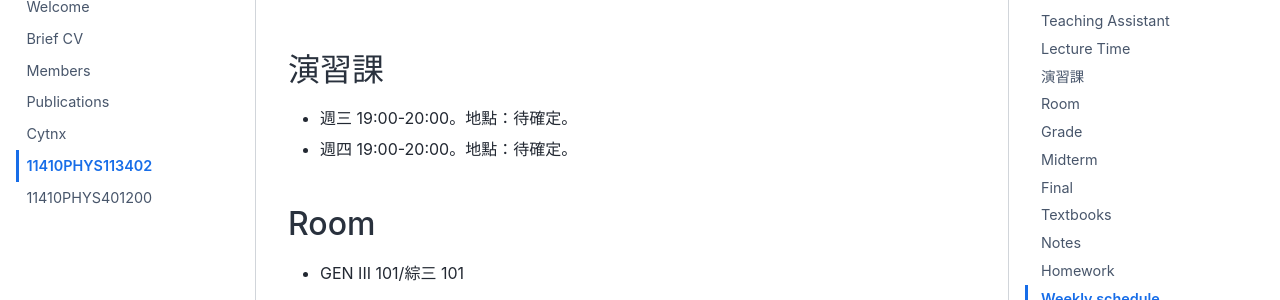
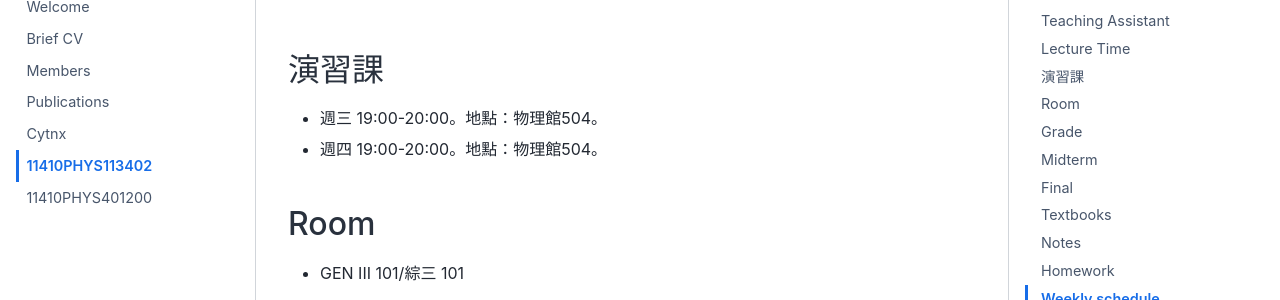
Before and after one commit to pcchen/pcchen.github.io, a Jupyter Book: the page built from teaching/11410PHYS113402.md, in a window 1280 px wide and 900 px high, scrolled down 547 px. Shown: the part 152-452 px from the top of the window. Built offline with Jupyter Book 1.0.4 settings and Sphinx 7.4.7 and the Sphinx Book theme 1.1.4, drawn with Linux system fonts in a browser that asks for light colours.

Commit message:
update TA session

```diff
--- a/teaching/11410PHYS113402.md
+++ b/teaching/11410PHYS113402.md
@@ -15,8 +15,8 @@
 * T3T4R3R4
 
 ## 演習課
-* 週三 19:00-20:00。地點：待確定。
-* 週四 19:00-20:00。地點：待確定。
+* 週三 19:00-20:00。地點：物理館504。
+* 週四 19:00-20:00。地點：物理館504。
 
 ## Room
 * GEN III 101/綜三 101
```
